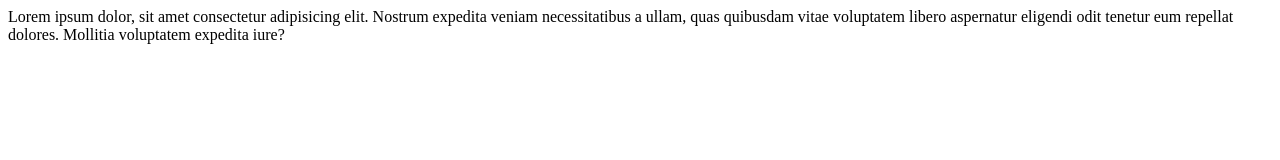
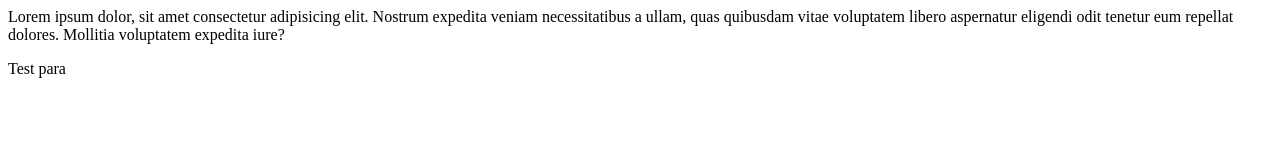
Before and after one commit to rahulkotian/localrepo, a plain HTML site: page index.html in a window 1280 px wide. Drawn offline with Linux system fonts and the light colour scheme.

Commit message:
test commit feature br

```diff
--- a/index.html
+++ b/index.html
@@ -1 +1,2 @@
 <p>Lorem ipsum dolor, sit amet consectetur adipisicing elit. Nostrum expedita veniam necessitatibus a ullam, quas quibusdam vitae voluptatem libero aspernatur eligendi odit tenetur eum repellat dolores. Mollitia voluptatem expedita iure?</p>
+<p>Test para</p>
```
